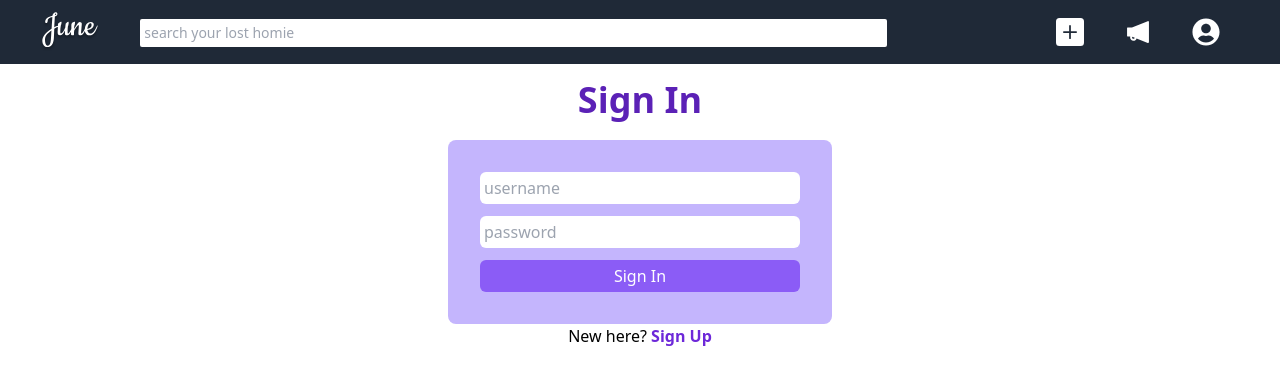
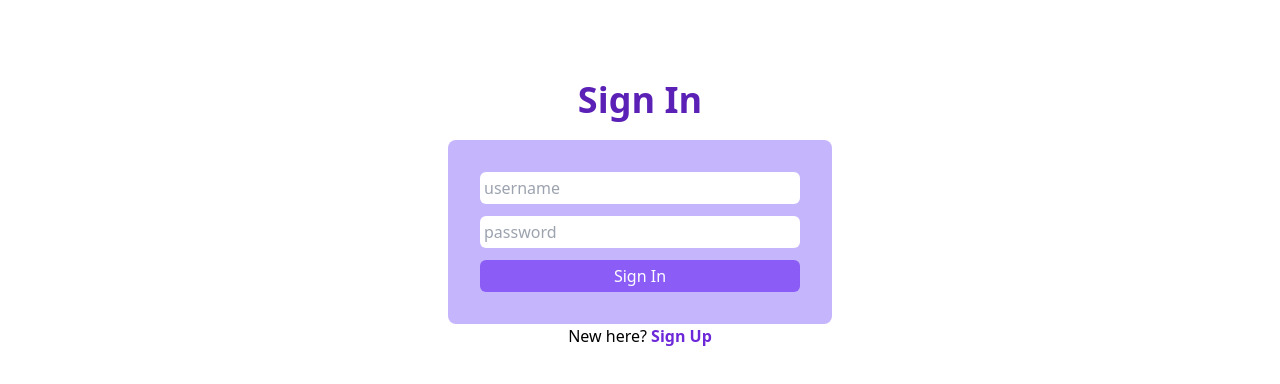
Before and after one commit to t-rex777/june, a React (Create React App) app in the folder packages/app/: page /signin in a window 1280 px wide. Shown: the top 384 px of the page. Built offline with nearby package versions, Linux system fonts and the light colour scheme.

Commit message:
fix: removed navs in sigin and signup pages

```diff
--- a/packages/app/src/App.tsx
+++ b/packages/app/src/App.tsx
@@ -6,7 +6,7 @@ import {
   Route,
   RouteComponentProps,
 } from "react-router-dom";
-import Home from "./features/userAuth/pages/Home.js";
+import Feed from "./features/userAuth/pages/Feed.js";
 import Signin from "./features/userAuth/pages/Signin";
 import Signup from "./features/userAuth/pages/Signup";
 import Dashboard from "./features/userAuth/pages/Dashboard";
@@ -17,6 +17,7 @@ import { getUserData, signout } from "./features/userAuth/userSlice";
 import Post from "./features/post/NewPost";
 import CommentPage from "./features/post/CommentPage";
 import NotificationPage from "./features/notification/NotificationPage.js";
+import Home from './Home';
 
 interface PrivateProps {
   path: string;
@@ -81,9 +82,10 @@ const JuneRoutes: React.FC = () => {
   return (
     <BrowserRouter>
       <Switch>
+        <Route path="/" exact component={Home} />
         <Route path="/signin" exact component={Signin} />
         <Route path="/signup" exact component={Signup} />
-        <PrivateRoute path="/" exact component={Home} />
+        <PrivateRoute path="/feed" exact component={Feed} />
         <PrivateRoute path="/user/dashboard" exact component={Dashboard} />
         <PrivateRoute
           path="/person/:personUsername"
--- /dev/null
+++ b/packages/app/src/Home.tsx
@@ -0,0 +1,10 @@
+import React from "react";
+
+const Home: React.FC = () => {
+  return <div className="flex flex-col justify-center items-center">
+          <button>Sign In</button>
+          <button>Sign Up</button>
+  </div>;
+};
+
+export default Home;
--- a/packages/app/src/base/DesktopNav.tsx
+++ b/packages/app/src/base/DesktopNav.tsx
@@ -36,7 +36,7 @@ const DesktopNav: React.FC<Props> = () => {
       {shouldRedirect && <Redirect to="/signin" />}
       <nav className="bg-gray-800 px-10 py-3 fixed w-screen z-10">
         <ul className="flex justify-between items-center">
-          <Link to="">
+          <Link to="/feed">
             <li className="mr-10 ">
               <img src={JuneLogo} alt="june" className="h-10" />
             </li>
--- a/packages/app/src/base/MobileBottomNav.tsx
+++ b/packages/app/src/base/MobileBottomNav.tsx
@@ -36,7 +36,7 @@ const MobileBottomNav: React.FC<Props> = () => {
       {shouldRedirect && <Redirect to="/signin" />}
       <nav className="bg-gray-800 px-10 py-3 fixed bottom-0 w-screen z-10">
         <ul className="flex flex-row justify-between ">
-          <Link to="/">
+          <Link to="/feed">
             <li className="text-white text-xs font-semibold sm:text-lg">
               <AiFillHome size={28} />
             </li>
--- a/packages/app/src/features/userAuth/components/EditUser.tsx
+++ b/packages/app/src/features/userAuth/components/EditUser.tsx
@@ -3,7 +3,6 @@ import { useEffect } from "react";
 import { useAppDispatch, useAppSelector } from "../../../app/hooks";
 import Cross from "../../../images/cross.svg";
 import { selectUser, setProfilePhoto, updateUser } from "../userSlice";
-import { getUserData } from "./../userSlice";
 
 interface UserProps {
   [index: string]: string; //todo:read more about indexing ts
--- a/packages/app/src/features/userAuth/pages/Signin.tsx
+++ b/packages/app/src/features/userAuth/pages/Signin.tsx
@@ -3,7 +3,6 @@ import { Link, Redirect } from "react-router-dom";
 import { SigninUser } from "../userTypes";
 import { useAppDispatch } from "../../../app/hooks";
 import { signout, userSignin } from "../userSlice";
-import Base from "../../../base/Base";
 
 const Signin: React.FC = () => {
   const dispatch = useAppDispatch();
@@ -33,7 +32,7 @@ const Signin: React.FC = () => {
     }
   };
   return (
-    <Base className="flex flex-col items-center	 pt-20">
+    <div className="flex flex-col items-center	 pt-20">
      {shouldRedirect && <Redirect to="/user/dashboard" />}
       <h1 className="text-center text-4xl mb-5 text-purple-800 font-bold">
         Sign In
@@ -76,7 +75,7 @@ const Signin: React.FC = () => {
         </Link>
       </p>
        {shouldRedirect && <Redirect to="/user/dashboard" />}
-    </Base>
+    </div>
   );
 };
 
--- a/packages/app/src/features/userAuth/pages/Signup.tsx
+++ b/packages/app/src/features/userAuth/pages/Signup.tsx
@@ -1,5 +1,4 @@
 import React, { useState } from "react";
-import Base from "../../../base/Base";
 import { Link, Redirect } from "react-router-dom";
 import { SignupUser } from "../userTypes";
 import { useAppDispatch } from "../../../app/hooks";
@@ -38,7 +37,7 @@ const Signup: React.FC = () => {
     }
   };
   return (
-    <Base className="flex flex-col items-center	 pt-16 pb-16">
+    <div className="flex flex-col items-center	 pt-16 pb-16">
       {shouldRedirect && <Redirect to="/signin" />}
       <h1 className="text-center text-4xl mb-5 text-purple-800 font-bold">
         Sign Up
@@ -101,7 +100,7 @@ const Signup: React.FC = () => {
           Sign In
         </Link>
       </p>
-    </Base>
+    </div>
   );
 };
 
```
Also changed, not shown: packages/app/src/features/userAuth/pages/Feed.js (renamed from packages/app/src/features/userAuth/pages/Home.js).
